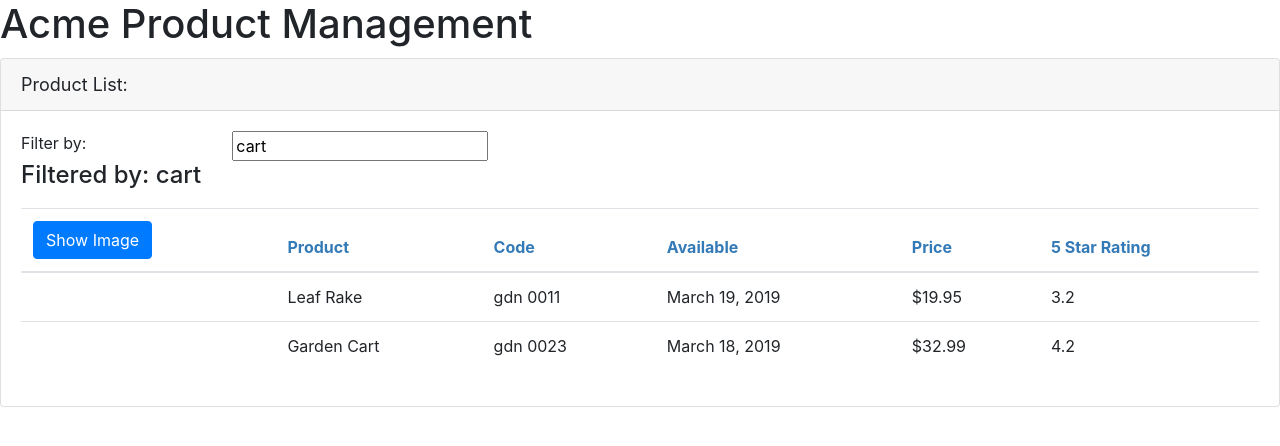
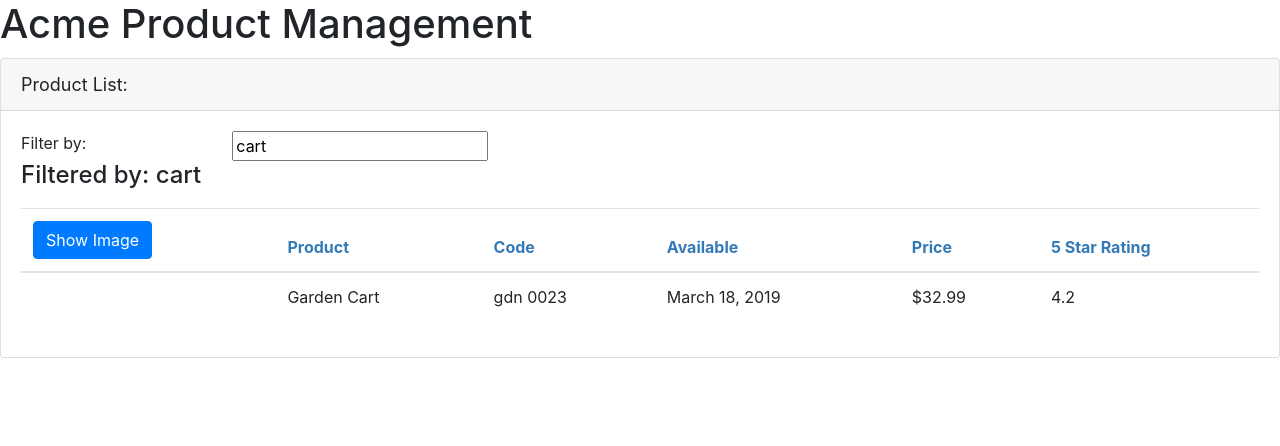
Before and after one commit to kitamarekweb/My-1-Angular-GettingStarted, an Angular app: page / in a window 1280 px wide. Shown: the top 446 px of the page. Built offline with nearby package versions, Linux system fonts and the light colour scheme.

Commit message:
FILTERING a List - GETTERS and SETTERS

```diff
--- a/src/app/products/product-list.component.html
+++ b/src/app/products/product-list.component.html
@@ -34,7 +34,7 @@
         </tr>
         </thead>
         <tbody>
-        <tr *ngFor="let product of products">
+        <tr *ngFor="let product of filteredProducts">
           <td>
             <img *ngIf='showImage'
                  [src]='product.imageUrl'
--- a/src/app/products/product-list.component.ts
+++ b/src/app/products/product-list.component.ts
@@ -12,7 +12,17 @@
   imageWidth: number = 50;
   imageMargin: number = 2;
   showImage: boolean = false;
-  listFilter: string = 'cart';
+
+  private _listFilter: string;
+  get listFilter(): string {
+    return this._listFilter;
+  }
+  set listFilter(value: string) {
+    this._listFilter = value;
+    this.filteredProducts = this.listFilter ? this.performFilter(this.listFilter) : this.products;
+  }
+
+  filteredProducts: IProduct[];
   products: IProduct[] = [
     {
       "productId": 1,
@@ -36,6 +46,11 @@
     }
   ];
 
+  constructor() {
+    this.filteredProducts = this.products;
+    this.listFilter = 'cart';
+  }
+
   ngOnInit(): void {
     console.log('In OnInit');
   }
@@ -43,4 +58,10 @@
   toggleImage(): void {
     this.showImage = !this.showImage;
   }
+
+  performFilter(filterBy: string): IProduct[] {
+    filterBy = filterBy.toLocaleLowerCase();
+    return this.products.filter((product: IProduct) =>
+      product.productName.toLocaleLowerCase().indexOf(filterBy) !== -1);
+  }
 }
```
